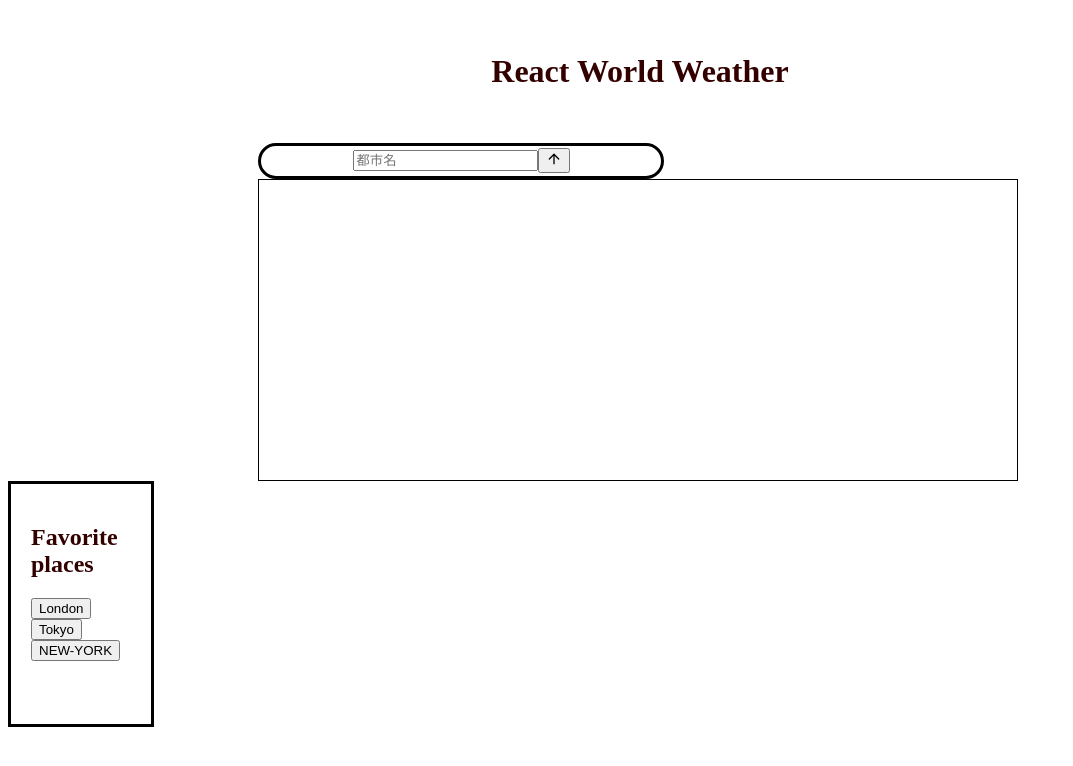
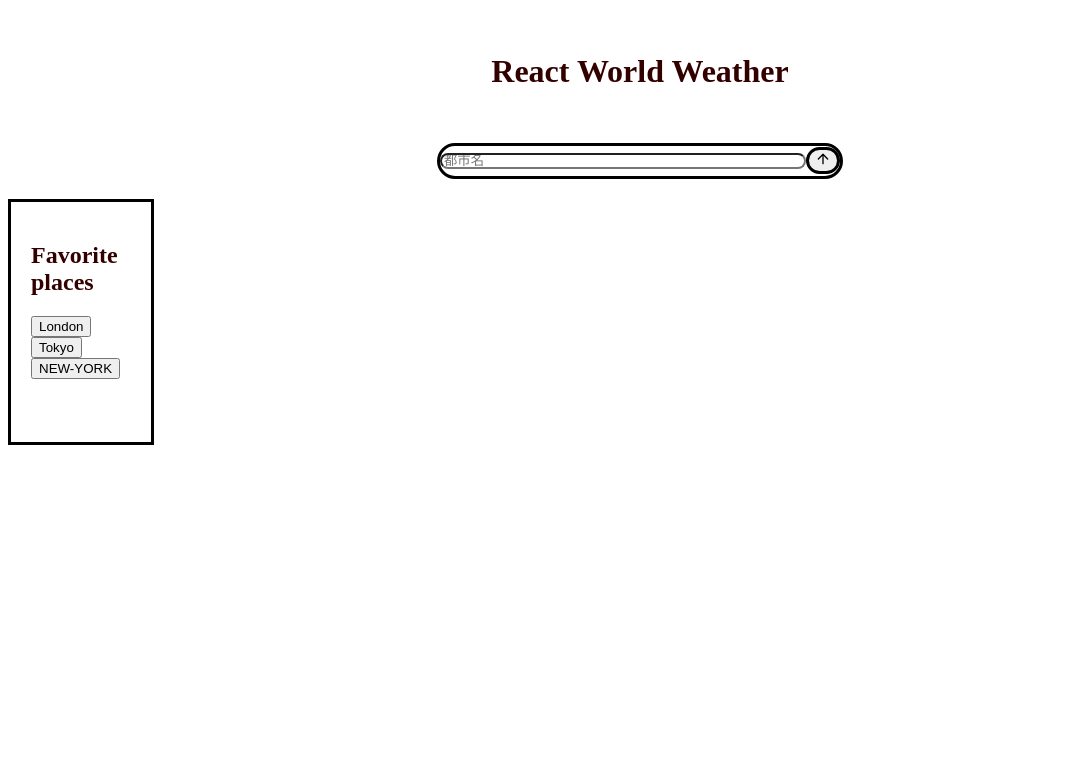
Before and after one commit to falconA7/weather-app, a React (Vite) app: page / in a window 1280 px wide. Shown: the top 766 px of the page, without its empty margins (0-1073 px from the left). Built offline with nearby package versions, Linux system fonts and the light colour scheme.

Commit message:
fixed index.css (modifyed input & form alignment )

```diff
--- a/src/index.css
+++ b/src/index.css
@@ -26,15 +26,17 @@ body{
     align-items:center;
     height:30px;
     width:400px;
-    margin:0px 250px 0px;
+    margin:20px auto;
     border:solid black;
     border-radius:60px;
 }
 
 
-/*.form-input{
+.form-input{
     height:10px;
+    width:400px;
     border-radius: 60px;
+
 
 }
 
```
